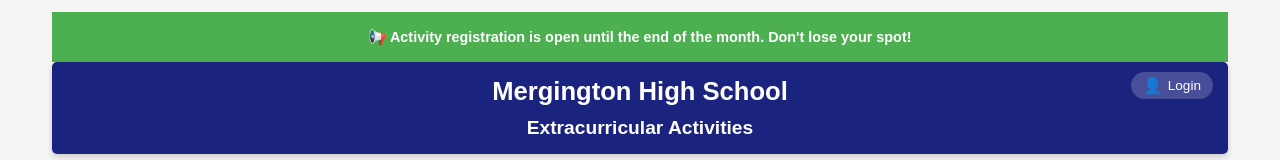
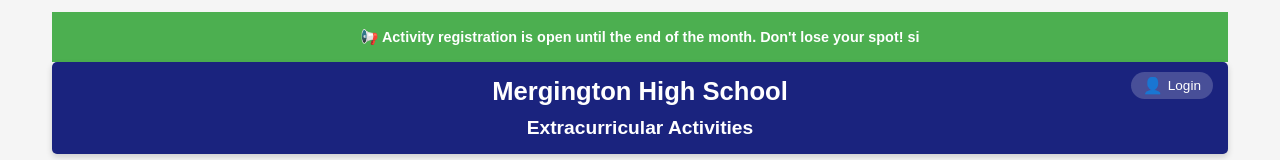
Before and after one commit to UPT-FAING-EPIS/Sierra-copilot-code-review, a plain HTML site: page src/static/index.html in a window 1280 px wide. Shown: the top 160 px of the page. Drawn offline with Linux system fonts and the light colour scheme; no server answers.

Commit message:
Agregar texto adicional al banner de anuncio

```diff
--- a/src/static/index.html
+++ b/src/static/index.html
@@ -13,7 +13,7 @@
   </head>
   <body>
     <div class="announcement-banner">
-      📢 Activity registration is open until the end of the month. Don't lose your spot!
+      📢 Activity registration is open until the end of the month. Don't lose your spot! si
     </div>
     <header>
       <h1>Mergington High School</h1>
```
